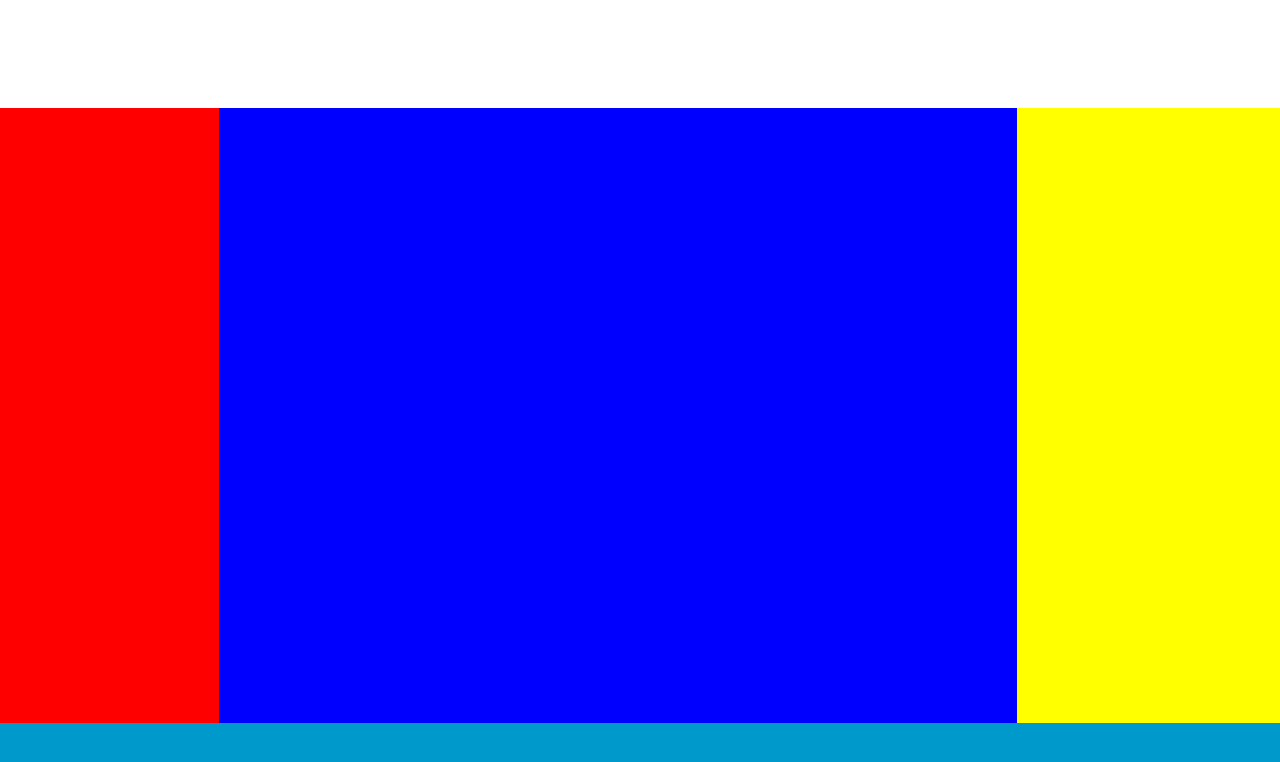
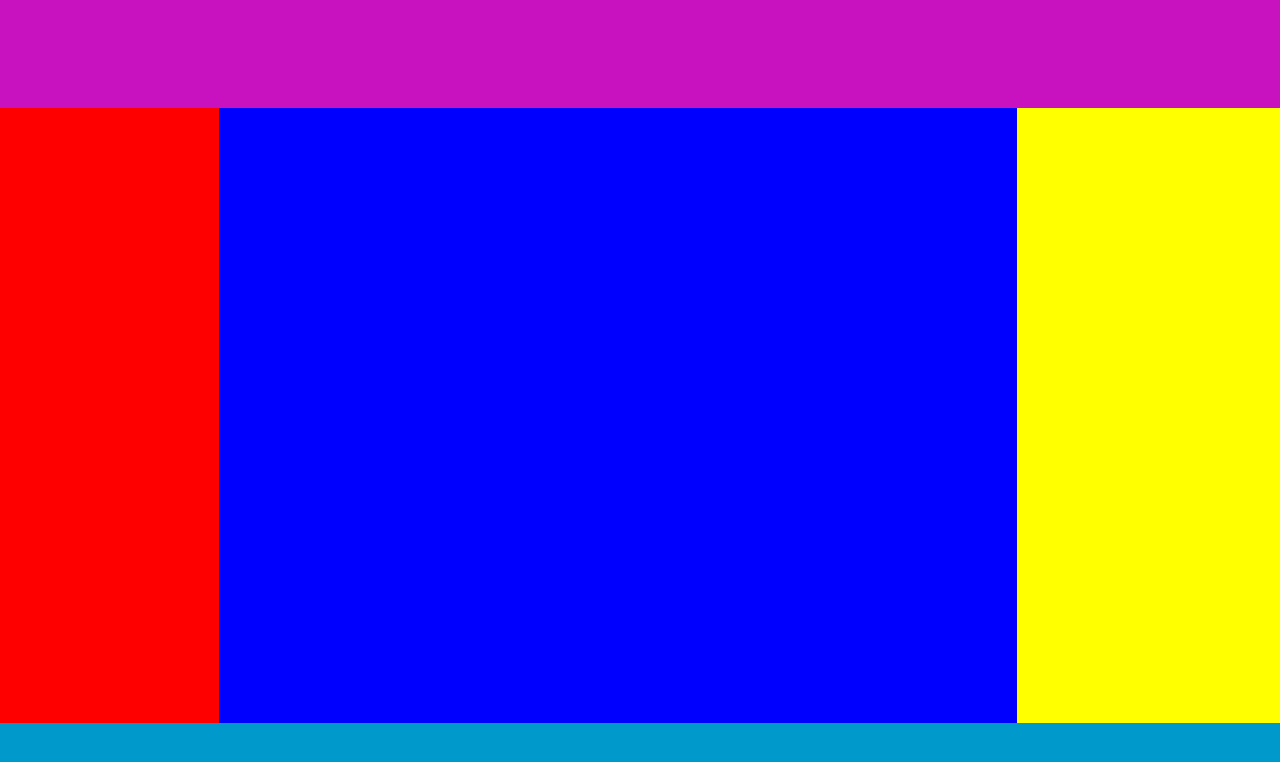
Before and after one commit to luis21-GA/Pruebas-Practica-TPI-2019, a plain HTML site: page Alpine/Prueba/index.html in a window 1280 px wide. Drawn offline with Linux system fonts and the light colour scheme.

Commit message:
prueba jenkins 3.0

```diff
--- a/Alpine/Prueba/estilo.css
+++ b/Alpine/Prueba/estilo.css
@@ -38,7 +38,7 @@ nav{
 
 header{
     grid-area: header;
-    background-color: #0000;
+    background-color: #c811bf;
 }
 
 footer{
```
